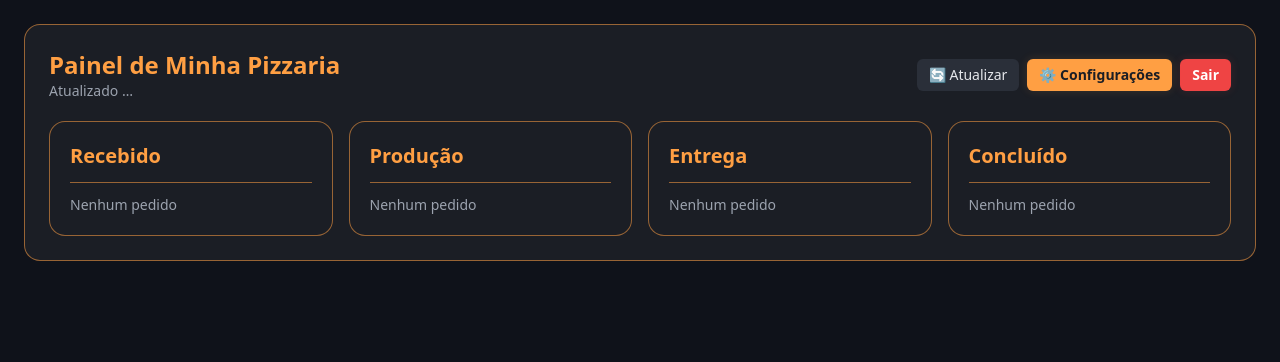
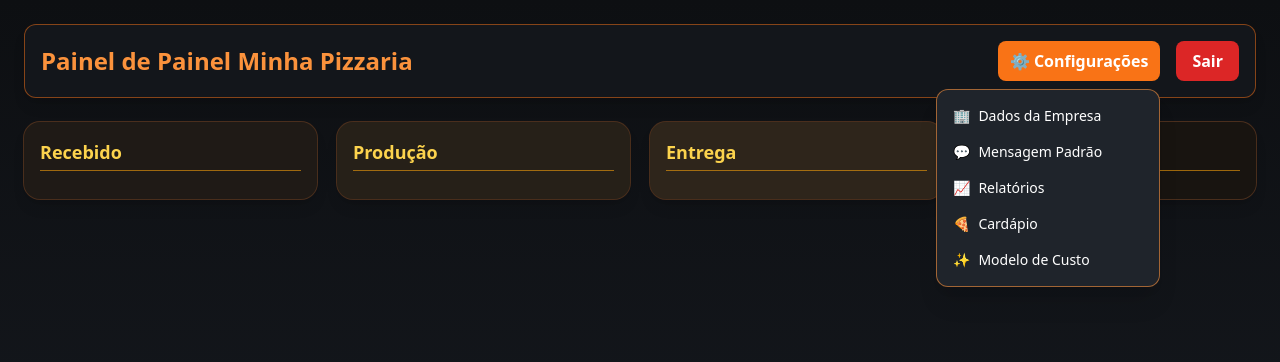
Before and after one commit to lglducci/site-admin-delivery, a React (Vite) app: page /dashboard in a window 1280 px wide. Both pictures are taken after a click on the button "⚙️ Configurações". Shown: the top 362 px of the page. Built offline with nearby package versions, Linux system fonts and the light colour scheme.

Commit message:
Update Dashboard.jsx

```diff
--- a/src/pages/Dashboard.jsx
+++ b/src/pages/Dashboard.jsx
@@ -1,279 +1,184 @@
- import React, { useEffect, useMemo, useState } from "react";
+ // src/pages/Dashboard.jsx
+import React, { useEffect, useState } from "react";
+import { useNavigate } from "react-router-dom";
+import PedidoCard from "../components/PedidoCard";
+import { useEmpresa } from "../context/EmpresaContext";
 
-/* 🎨 Cores do tema */
-const C = {
-  bg: "#0F121A",
-  panel: "#1B1E25",
-  panelBorder: "rgba(255,159,67,0.55)",
-  card: "#171c24",
-  cardBorder: "rgba(255,159,67,0.25)",
-  title: "#ff9f43",
-  text: "#e5e7eb",
-  textMuted: "#9ca3af",
-  btnDark: "#2a2f39",
-  btnDarkText: "#e5e7eb",
-  btnOrange: "#ff9f43",
-  btnOrangeText: "#1b1e25",
+function AvancarButton({ onClick }) {
+  return (
+    <button
+      onClick={onClick}
+      className="inline-flex items-center gap-2 bg-orange-500 hover:bg-orange-600 text-white font-semibold px-3 py-1 rounded-lg shadow transition-all"
+    >
+      <svg viewBox="0 0 24 24" className="w-4 h-4 fill-current">
+        <path d="M8 5v14l11-7z" />
+      </svg>
+      Avançar
+    </button>
+  );
+}
+
+export default function Dashboard() {
+  const [pedidos, setPedidos] = useState([]);
+  const navigate = useNavigate();
+  const [open, setOpen] = useState(false);
+
+  let empresa = null;
+  let limparEmpresaSafe = () => {};
+  let carregado = false;
+
+  try {
+    const ctx = useEmpresa();
+    if (ctx?.empresa) empresa = ctx.empresa;
+    if (ctx?.limparEmpresa) limparEmpresaSafe = ctx.limparEmpresa;
+    if (ctx?.carregado) carregado = ctx.carregado;
+  } catch {}
+
+  const getIdEmpresaSafe = () => {
+    try {
+      if (empresa?.id_empresa) return Number(empresa.id_empresa);
+      if (empresa?.idEmpresa) return Number(empresa.idEmpresa);
+      const direto = localStorage.getItem("id_empresa");
+      if (direto && !Number.isNaN(Number(direto))) return Number(direto);
+      const raw = localStorage.getItem("empresa");
+      if (raw) {
+        const obj = JSON.parse(raw);
+        const n = Number(obj?.id_empresa ?? obj?.idEmpresa);
+        if (!Number.isNaN(n)) return n;
+      }
+    } catch {}
+    return null;
   };
 
-/* 🔧 Recupera dados da empresa */
-function getEmpresaSafe() {
+  useEffect(() => {
+    const fetchPedidos = async () => {
       try {
-    return JSON.parse(localStorage.getItem("empresa") || "{}");
-  } catch {
-    return {};
+        if (!carregado) return;
+        const empresaId =
+          (empresa && empresa.id_empresa) ||
+          localStorage.getItem("id_empresa");
+        if (!empresaId) return;
+
+        const response = await fetch(
+          `https://webhook.lglducci.com.br/webhook/pedidos?id_empresa=${empresaId}`
+        );
+        const data = await response.json();
+        const lista = Array.isArray(data) ? data : [];
+        const pedidosAdaptados = lista.map((p) => ({
+          numero: p.numero ?? p.pedido_id,
+          status: (p.status ?? "").toString().toLowerCase() || "recebido",
+          nomeCliente: p.nomeCliente ?? p.nome ?? "Cliente",
+          valor: Number(p.valor ?? 0),
+          data: p.data ?? p.create_at ?? new Date().toISOString(),
+        }));
+        setPedidos(pedidosAdaptados);
+      } catch (error) {
+        console.error("Erro ao buscar pedidos:", error);
       }
-}
+    };
+    fetchPedidos();
+  }, [empresa, carregado]);
 
-/* Normaliza status */
-const norm = (s) =>
-  (s || "")
-    .toLowerCase()
-    .normalize("NFD")
-    .replace(/\p{Diacritic}/gu, "");
-
-export default function Dashboard() {
-  const empresa = getEmpresaSafe();
-  const idEmpresa = empresa?.id_empresa;
-  const [pedidos, setPedidos] = useState([]);
-  const [erro, setErro] = useState("");
-  const [lastUpdated, setLastUpdated] = useState(null);
-
-  const carregar = async () => {
-    if (!idEmpresa) {
-      setErro("Sem empresa no contexto. Faça login novamente.");
+  const avancarPedido = async (numero) => {
+    const id_empresa = getIdEmpresaSafe();
+    if (!id_empresa) {
+      alert("Empresa não identificada. Abra o cardápio/logue novamente.");
       return;
     }
     try {
-      const resp = await fetch(
-        `https://webhook.lglducci.com.br/webhook/pedidos?id_empresa=${encodeURIComponent(
-          idEmpresa
-        )}`
-      );
-      const data = await resp.json();
-      setPedidos(Array.isArray(data) ? data : []);
-      setLastUpdated(new Date());
-      setErro("");
-    } catch (e) {
-      console.error(e);
-      setErro("Falha ao carregar pedidos.");
-    }
-  };
-
-  useEffect(() => {
-    carregar();
-    const t = setInterval(carregar, 5000);
-    return () => clearInterval(t);
-  }, [idEmpresa]);
-
-  const avancar = async (numero) => {
-    if (!idEmpresa) return;
-    const ok = window.confirm(`Avançar o pedido nº ${numero}?`);
-    if (!ok) return;
-    try {
-      const resp = await fetch(
+      const response = await fetch(
         "https://webhook.lglducci.com.br/webhook/avancar",
         {
           method: "POST",
           headers: { "Content-Type": "application/json" },
-          body: JSON.stringify({ numero, id_empresa: idEmpresa }),
+          body: JSON.stringify({ numero, id_empresa }),
         }
       );
-      if (!resp.ok) throw new Error("Falha ao avançar pedido.");
-      setPedidos((prev) => prev.filter((p) => (p.numero ?? p.pedido_id) !== numero));
-    } catch (e) {
+      let data = null;
+      try {
+        data = await response.json();
+      } catch {}
+      if (!response.ok) {
+        console.error("Falha ao avançar:", response.status, data);
+        alert("Falha ao avançar o pedido.");
+        return;
+      }
+      window.location.reload();
+    } catch (err) {
+      console.error("Erro ao avançar pedido:", err);
       alert("Erro ao avançar pedido!");
     }
   };
 
-  /* Agrupa pedidos */
-  const grupos = useMemo(() => {
-    const r = [], pr = [], e = [], c = [];
-    for (const p of pedidos) {
-      const s = norm(p.status);
-      if (s === "recebido") r.push(p);
-      else if (s === "producao" || s === "em preparo") pr.push(p);
-      else if (s === "entrega" || s === "pronto") e.push(p);
-      else if (s === "concluido" || s === "concluído") c.push(p);
-    }
-    return { r, pr, e, c };
-  }, [pedidos]);
+  const handleSair = () => {
+    localStorage.removeItem("token");
+    limparEmpresaSafe();
+    navigate("/");
+  };
 
-  const Coluna = ({ titulo, items }) => (
-    <div
-      className="rounded-2xl p-4 md:p-5 border"
-      style={{ background: C.panel, borderColor: C.panelBorder }}
-    >
-      <div className="pb-3 mb-3 border-b" style={{ borderColor: C.panelBorder }}>
-        <h2 className="text-lg md:text-xl font-semibold" style={{ color: C.title }}>
-          {titulo}
-        </h2>
-      </div>
+  // Tema atualizado — marrom escuro suave
+  const colunas = [
+    { status: "recebido",  titulo: "Recebido",  cls: "bg-[#1f1a16] text-amber-300" },
+    { status: "producao",  titulo: "Produção",  cls: "bg-[#262018] text-amber-300" },
+    { status: "entrega",   titulo: "Entrega",   cls: "bg-[#2e251b] text-amber-300" },
+    { status: "concluido", titulo: "Concluído", cls: "bg-[#181410] text-amber-300" },
+  ];
 
-      {items.length === 0 ? (
-        <div className="text-sm" style={{ color: C.textMuted }}>
-          Nenhum pedido
-        </div>
-      ) : (
-        <div className="space-y-3">
-          {items.map((p) => {
-            const numero = p.numero ?? p.pedido_id ?? "—";
+  if (!carregado) {
     return (
-              <div
-                key={numero}
-                className="rounded-xl p-3 md:p-4 border"
-                style={{
-                  background: C.card,
-                  borderColor: C.cardBorder,
-                  boxShadow: "0 0 10px rgba(255,159,67,0.10)",
-                }}
-              >
-                <div className="flex items-start justify-between gap-3">
-                  <div className="min-w-0">
-                    <div className="flex items-center gap-2">
-
-                      <a
-                    href="#"
-                    onClick={(e) => {
-                      e.preventDefault();
-                      window.localStorage.setItem("pedido_visualizar", numero);
-                      window.location.href = `/visualizar?numero=${numero}`;
-                    }}
-                    className="text-base md:text-lg font-semibold underline-offset-4 hover:underline transition-colors"
-                    style={{ color: C.title }}
-                    title={`Visualizar pedido nº ${numero}`}
-                  >
-                    nº {numero}
-                  </a>
-
-
-
-
-
-                      <span
-                        className="text-xs px-2 py-0.5 rounded-md"
-                        style={{
-                          background: C.btnDark,
-                          color: C.btnDarkText,
-                          opacity: 0.9,
-                        }}
-                      >
-                        {p.status}
-                      </span>
-                    </div>
-                    <div
-                      className="text-xs md:text-sm mt-1"
-                      style={{ color: C.textMuted }}
-                    >
-                      {p.nome_cliente || p.cliente || "—"}
-                    </div>
-                  </div>
-                  <div
-                    className="text-sm font-semibold whitespace-nowrap"
-                    style={{ color: C.text }}
-                  >
-                    {p.valor != null ? `R$ ${Number(p.valor).toFixed(2)}` : "—"}
-                  </div>
-                </div>
-
-                <div className="mt-3 grid grid-cols-2 gap-2">
-                  <button
-                    onClick={() => avancar(numero)}
-                    className="px-3 py-1.5 rounded-md text-xs md:text-sm font-semibold transition-colors"
-                    style={{ background: C.btnOrange, color: C.btnOrangeText }}
-                  >
-                    ▶ Avançar
-                  </button>
-                </div>
+      <div className="flex justify-center items-center h-screen bg-black text-white">
+        <h2>Carregando informações da empresa...</h2>
       </div>
     );
-          })}
-        </div>
-      )}
-    </div>
-  );
+  }
 
-  /* === RENDER === */
   return (
-    <div className="min-h-screen p-4 md:p-6" style={{ background: C.bg }}>
-      <div
-        className="max-w-7xl mx-auto rounded-2xl border p-4 md:p-6"
-        style={{ borderColor: C.panelBorder, background: C.panel }}
-      >
+    <div className="min-h-screen bg-gradient-to-b from-[#0d0f12] via-[#13161b] to-[#1b1f25] text-white p-6">
       {/* Cabeçalho */}
-        <div className="flex flex-col md:flex-row items-start md:items-center justify-between gap-3">
-          <div>
-            <h1 className="text-xl md:text-2xl font-semibold" style={{ color: C.title }}>
-              Painel de {empresa?.nome_empresa || "Minha Pizzaria"}
+      <div className="flex justify-between items-center mb-6 bg-[#13161b] shadow-lg rounded-xl p-4 border border-orange-500/50 relative z-40">
+        <h1 className="text-2xl font-bold text-orange-400">
+          Painel de {empresa?.nome || "Painel Minha Pizzaria"}
         </h1>
-            <p className="text-xs md:text-sm" style={{ color: C.textMuted }}>
-              Atualizado {lastUpdated ? `às ${lastUpdated.toLocaleTimeString()}` : "…"}
-            </p>
-          </div>
 
-          {/* Botões */}
-          <div className="flex items-center gap-2 relative">
+        <div className="flex items-center gap-4">
+          <div className="relative">
             <button
-              onClick={carregar}
-              className="px-3 py-1.5 rounded-md text-xs md:text-sm transition-colors"
-              style={{ background: C.btnDark, color: C.btnDarkText }}
-            >
-              🔄 Atualizar
-            </button>
-
-            {/* Menu Configurações */}
-            <div className="relative group">
-              <button
-                className="px-3 py-1.5 rounded-md text-xs md:text-sm font-semibold flex items-center gap-2 transition-all"
-                style={{
-                  background: C.btnOrange,
-                  color: C.btnOrangeText,
-                  boxShadow: "0 0 10px rgba(255,159,67,0.15)",
-                }}
+              onClick={() => setOpen((prev) => !prev)}
+              className="flex items-center gap-2 bg-orange-500 hover:bg-orange-600 px-3 py-2 rounded-lg font-semibold text-white transition-all"
             >
               ⚙️ Configurações
             </button>
 
+            {open && (
               <div
-                className="absolute right-0 mt-2 w-56 rounded-xl overflow-hidden border backdrop-blur-md opacity-0 -translate-y-1 pointer-events-none group-hover:opacity-100 group-hover:translate-y-0 group-hover:pointer-events-auto transition-all duration-200"
-                style={{
-                  borderColor: C.panelBorder,
-                  background: "rgba(27,30,37,0.95)",
-                  boxShadow: "0 6px 20px rgba(0,0,0,0.4)",
-                }}
+                className="absolute right-0 mt-2 w-56 bg-[#1f242b] border border-orange-400/60 shadow-xl rounded-xl py-2 z-50"
               >
-                <ul style={{ color: C.text }}>
                 {[
-                    ["🏢", "Dados da Empresa", "/empresa"],
-                    ["💬", "Mensagem Padrão", "/mensagem"],
+                  ["🏢", "Dados da Empresa", "https://webhook.lglducci.com.br/webhook/config_empresa"],
+                  ["💬", "Mensagem Padrão", "https://webhook.lglducci.com.br/webhook/mensagem_padrao"],
                   ["📈", "Relatórios", "/relatorios"],
                   ["🍕", "Cardápio", "/cardapio"],
-                    ["✨", "Modelo de Custo", "/modelo"],
-                  ].map(([icon, label, path], i) => (
-                    <li
+                  ["✨", "Modelo de Custo", "/pizza-modelo"]
+                ].map(([icon, label, link], i) => (
+                  <button
                     key={i}
-                      className="px-4 py-2.5 text-sm hover:bg-[#ff9f4315] cursor-pointer transition-colors"
-                      onClick={() => (window.location.href = path)}
+                    onClick={() =>
+                      link.startsWith("http")
+                        ? window.open(link, "_blank")
+                        : navigate(link)
+                    }
+                    className="w-full text-left px-4 py-2 text-sm hover:bg-orange-600/20 flex items-center gap-2 transition-colors"
                   >
-                      <span className="mr-2">{icon}</span>
-                      {label}
-                    </li>
+                    <span>{icon}</span> {label}
+                  </button>
                 ))}
-                </ul>
               </div>
+            )}
           </div>
 
           <button
-              onClick={() => {
-                localStorage.clear();
-                window.location.href = "/login";
-              }}
-              className="px-3 py-1.5 rounded-md text-xs md:text-sm font-semibold transition-colors"
-              style={{
-                background: "#ef4444",
-                color: "#fff",
-                boxShadow: "0 0 10px rgba(239,68,68,0.15)",
-              }}
+            onClick={handleSair}
+            className="bg-red-600 hover:bg-red-700 px-4 py-2 rounded-lg font-semibold transition"
           >
             Sair
           </button>
@@ -281,12 +186,52 @@ export default function Dashboard() {
       </div>
 
       {/* Colunas */}
-        <div className="mt-5 grid grid-cols-1 md:grid-cols-2 lg:grid-cols-4 gap-4">
-          <Coluna titulo="Recebido" items={grupos.r} />
-          <Coluna titulo="Produção" items={grupos.pr} />
-          <Coluna titulo="Entrega" items={grupos.e} />
-          <Coluna titulo="Concluído" items={grupos.c} />
+      <div className="grid grid-cols-1 md:grid-cols-2 lg:grid-cols-4 gap-5 relative z-10">
+        {colunas.map((coluna) => (
+          <div
+            key={coluna.status}
+            className={`rounded-2xl shadow-lg p-4 ring-1 ring-[#a25b2a]/40 ${coluna.cls}`}
+          >
+            <h2 className="text-lg font-bold mb-3 pb-1 border-b border-amber-500/60">
+              {coluna.titulo}
+            </h2>
+
+            {pedidos
+              .filter((p) => p.status === coluna.status)
+              .map((p) => (
+                <div
+                  key={p.numero}
+                  className="bg-[#14181d] text-gray-100 p-3 rounded-xl shadow-md mb-3 border border-[#784421]/30 hover:border-amber-400/70 transition-all"
+                >
+                  <div className="flex justify-between items-center mb-1">
+                    <button
+                      onClick={(e) => {
+                        e.stopPropagation();
+                        navigate(
+                          `/detalhes?numero=${p.numero}&id_empresa=${getIdEmpresaSafe()}`
+                        );
+                      }}
+                      className="font-semibold hover:text-amber-300 underline underline-offset-2"
+                    >
+                      nº {p.numero}
+                    </button>
+
+                    <span className="text-amber-400 font-bold">
+                      R$ {p.valor.toLocaleString("pt-BR", {
+                        minimumFractionDigits: 2,
+                      })}
+                    </span>
                   </div>
+
+                  <p className="text-sm text-gray-300 mb-2">{p.nomeCliente}</p>
+
+                  <div className="flex justify-end">
+                    <AvancarButton onClick={() => avancarPedido(p.numero)} />
+                  </div>
+                </div>
+              ))}
+          </div>
+        ))}
       </div>
     </div>
   );
```
Lines whose indentation alone changed are shown as unchanged.
